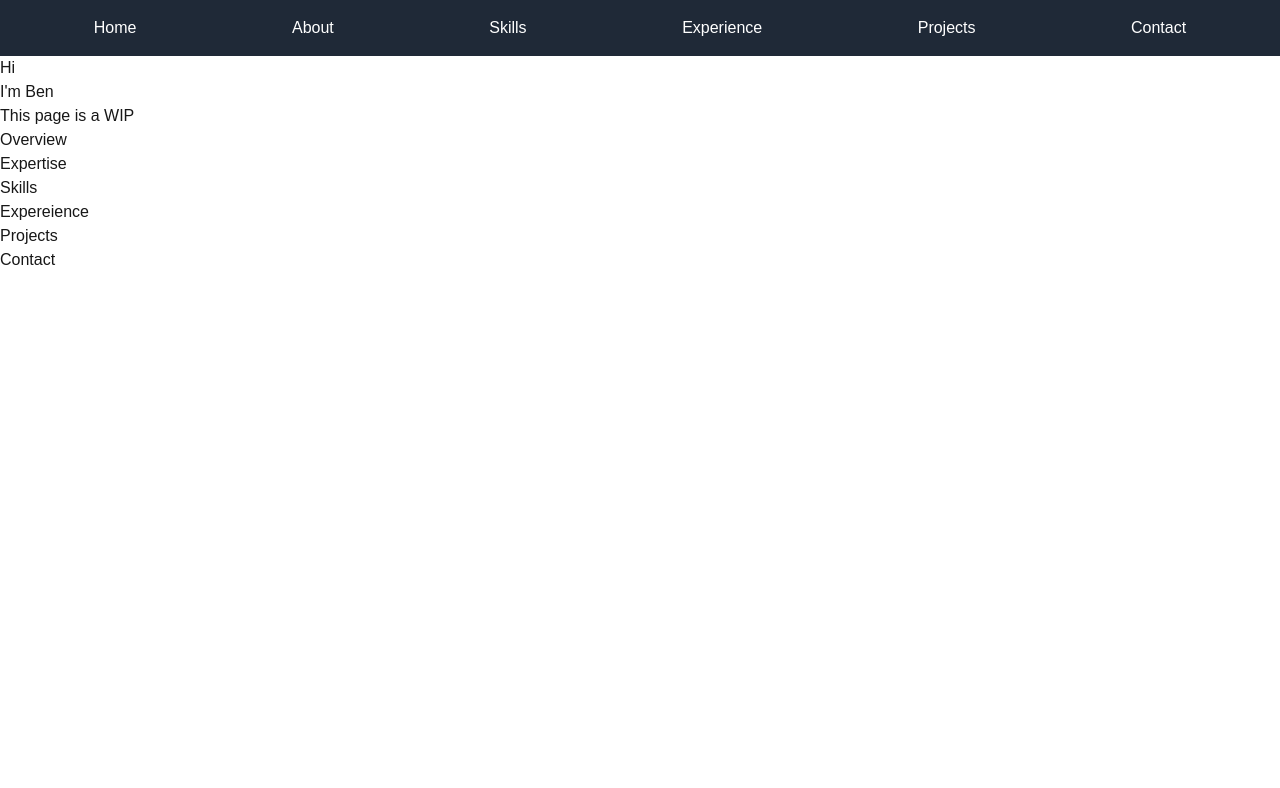
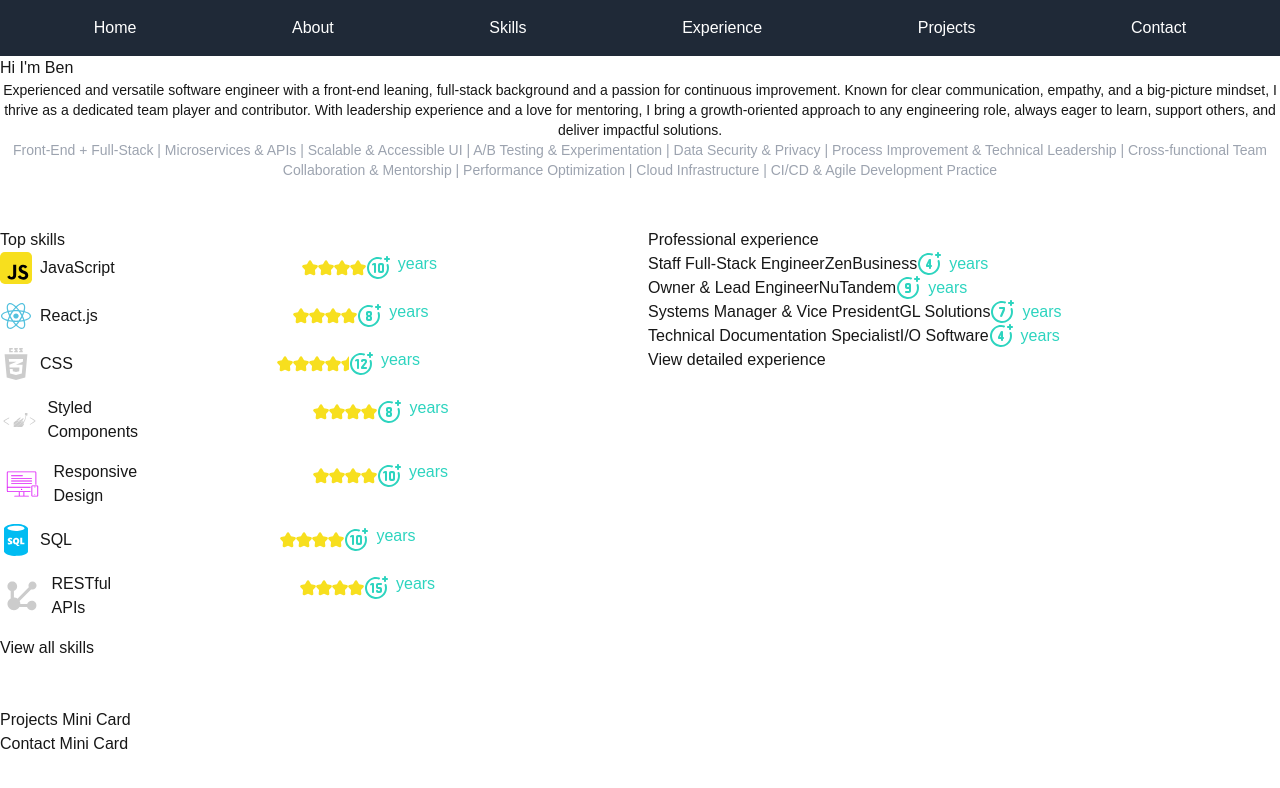
Before and after one commit to bensbits91/portfolio-2025-nextjs-js-tailwind, a Next.js app: page / in a window 1280 px wide. Shown: the top 788 px of the page. Built offline with nearby package versions, Linux system fonts and the light colour scheme.

Commit message:
home page with some summary content, messy; add dayjs; move some funcs to utils

```diff
--- a/app/data.js
+++ b/app/data.js
@@ -11,11 +11,11 @@ export const about = {
 export const expertise = [
    'Front-End + Full-Stack',
    'Microservices & APIs',
-  'Process Improvement & Technical Leadership',
+   'Scalable & Accessible UI',
    'A/B Testing & Experimentation',
    'Data Security & Privacy',
+   'Process Improvement & Technical Leadership',
    'Cross-functional Team Collaboration & Mentorship',
-  'Scalable UI Component Design',
    'Performance Optimization',
    'Cloud Infrastructure',
    'CI/CD & Agile Development Practice'
@@ -925,7 +925,8 @@ export const projects = [
          'My personal website, built with Next.js, Tailwind CSS, React Table... deployed using Vercel...',
       motivation: 'To showcase my skills and experience.',
       images: [],
-    outcome: 'A clean, responsive, and accessible website that showcases my skills and experience.'
+      outcome:
+         'A clean, responsive, and accessible website that showcases my skills and experience.'
    }
 ];
 export const education = [
@@ -949,7 +950,11 @@ export const education = [
       location: 'Redlands, CA',
       startYear: 1996,
       endYear: 2001,
-    awards: ['Endowed Alumni Scholarship', 'Presidential Scholarship', 'Scholar-Athlete']
+      awards: [
+         'Endowed Alumni Scholarship',
+         'Presidential Scholarship',
+         'Scholar-Athlete'
+      ]
    }
 ];
 export const certifications = [
@@ -970,3 +975,6 @@ export const certifications = [
       issueDate: '2012'
    }
 ];
+
+export const getTopSkills = (gte = 7) =>
+   skillsForTable.filter(skill => skill.rating >= gte);
--- a/app/page.js
+++ b/app/page.js
@@ -1,112 +1,107 @@
 import Image from 'next/image';
+import Link from 'next/link';
+import { getTopSkills, about, expertise, experience } from './data';
+import {
+   makeKey,
+   generateStars,
+   generateYearIcon,
+   getYearsAndMonths
+} from './utils';
 
-// const Home = () => {
-//     return (
-//         <div className='grid grid-rows-[20px_1fr_20px] items-center justify-items-center min-h-screen p-8 pb-20 gap-16 sm:p-20 font-[family-name:var(--font-geist-sans)]'>
-//             <main className='flex flex-col gap-8 row-start-2 items-center sm:items-start'>
-//                 <Image
-//                     className='dark:invert'
-//                     src='/next.svg'
-//                     alt='Next.js logo'
-//                     width={180}
-//                     height={38}
-//                     priority
-//                 />
-//                 <ol className='list-inside list-decimal text-sm text-center sm:text-left font-[family-name:var(--font-geist-mono)]'>
-//                     <li className='mb-2'>
-//                         Get started by editing{' '}
-//                         <code className='bg-black/[.05] dark:bg-white/[.06] px-1 py-0.5 rounded font-semibold'>
-//                             app/page.js
-//                         </code>
-//                         .
-//                     </li>
-//                     <li>Save and see your changes instantly.</li>
-//                 </ol>
+// todo: replace flex with grid
+const Home = () => {
+   const SkillItem = ({ item }) => {
+      const { name, icon, rating, years } = item;
+      const key = makeKey(name);
+      return (
+         <li key={key}>
+            <div className='flex'>
+               <div className='flex items-center mb-4'>
+                  {icon && (
+                     <div className='relative flex justify-center mr-2 h-[32px] w-full min-w-[32px]'>
+                        <Image src={icon} alt={name} fill contain='true' />
+                     </div>
+                  )}
+                  <h3>{name}</h3>
+               </div>
+               <div className='relative flex justify-center mr-2 h-[32px] w-full'>
+                  <div className='flex row'>{generateStars(rating)}</div>
+                  <div className='flex row'>{generateYearIcon(years)}</div>
+               </div>
+            </div>
+         </li>
+      );
+   };
+   const ExperienceItem = ({ item }) => {
+      const { role, company, start, end } = item;
+      const key = makeKey(role);
+      const { years, months } = getYearsAndMonths(start, end);
+      const yearsRounded = Math.round(years + months / 12);
+      return (
+         <li key={key}>
+            <div className='flex'>
+               <h3>{role}</h3>
+               <h4>{company}</h4>
+               <div className='flex row'>{generateYearIcon(yearsRounded)}</div>
+            </div>
+         </li>
+      );
+   };
 
-//                 <div className='flex gap-4 items-center flex-col sm:flex-row'>
-//                     <a
-//                         className='rounded-full border border-solid border-transparent transition-colors flex items-center justify-center bg-foreground text-background gap-2 hover:bg-[#383838] dark:hover:bg-[#ccc] text-sm sm:text-base h-10 sm:h-12 px-4 sm:px-5'
-//                         href='https://vercel.com/new?utm_source=create-next-app&utm_medium=appdir-template-tw&utm_campaign=create-next-app'
-//                         target='_blank'
-//                         rel='noopener noreferrer'>
-//                         <Image
-//                             className='dark:invert'
-//                             src='/vercel.svg'
-//                             alt='Vercel logomark'
-//                             width={20}
-//                             height={20}
-//                         />
-//                         Deploy now
-//                     </a>
-//                     <a
-//                         className='rounded-full border border-solid border-black/[.08] dark:border-white/[.145] transition-colors flex items-center justify-center hover:bg-[#f2f2f2] dark:hover:bg-[#1a1a1a] hover:border-transparent text-sm sm:text-base h-10 sm:h-12 px-4 sm:px-5 sm:min-w-44'
-//                         href='https://nextjs.org/docs?utm_source=create-next-app&utm_medium=appdir-template-tw&utm_campaign=create-next-app'
-//                         target='_blank'
-//                         rel='noopener noreferrer'>
-//                         Read our docs
-//                     </a>
-//                 </div>
-//             </main>
-//             <footer className='row-start-3 flex gap-6 flex-wrap items-center justify-center'>
-//                 <a
-//                     className='flex items-center gap-2 hover:underline hover:underline-offset-4'
-//                     href='https://nextjs.org/learn?utm_source=create-next-app&utm_medium=appdir-template-tw&utm_campaign=create-next-app'
-//                     target='_blank'
-//                     rel='noopener noreferrer'>
-//                     <Image
-//                         aria-hidden
-//                         src='/file.svg'
-//                         alt='File icon'
-//                         width={16}
-//                         height={16}
-//                     />
-//                     Learn
-//                 </a>
-//                 <a
-//                     className='flex items-center gap-2 hover:underline hover:underline-offset-4'
-//                     href='https://vercel.com/templates?framework=next.js&utm_source=create-next-app&utm_medium=appdir-template-tw&utm_campaign=create-next-app'
-//                     target='_blank'
-//                     rel='noopener noreferrer'>
-//                     <Image
-//                         aria-hidden
-//                         src='/window.svg'
-//                         alt='Window icon'
-//                         width={16}
-//                         height={16}
-//                     />
-//                     Examples
-//                 </a>
-//                 <a
-//                     className='flex items-center gap-2 hover:underline hover:underline-offset-4'
-//                     href='https://nextjs.org?utm_source=create-next-app&utm_medium=appdir-template-tw&utm_campaign=create-next-app'
-//                     target='_blank'
-//                     rel='noopener noreferrer'>
-//                     <Image
-//                         aria-hidden
-//                         src='/globe.svg'
-//                         alt='Globe icon'
-//                         width={16}
-//                         height={16}
-//                     />
-//                     Go to nextjs.org →
-//                 </a>
-//             </footer>
-//         </div>
-//     );
-// };
+   const HomeCardItem = ({ item, type }) => {
+      switch (type) {
+         case 'skill':
+            return <SkillItem item={item} />;
+         case 'experience':
+            return <ExperienceItem item={item} />;
+         default:
+            return <li key={key}>{name}</li>;
+      }
+   };
 
-const Home = () => (
-  <>
-    <div>Hi</div>
-    <div>I'm Ben</div>
-    <div>This page is a WIP</div>
-    <div>Overview</div>
-    <div>Expertise</div>
-    <div>Skills</div>
-    <div>Expereience</div>
-    <div>Projects</div>
-    <div>Contact</div>
-  </>
-);
+   const HomeCard = ({ items, type, heading, allText, link }) => (
+      <div>
+         <div>{heading}</div>
+         <ul>
+            {items.map(item => {
+               return <HomeCardItem item={item} type={type} />;
+            })}
+         </ul>
+         {allText && (
+            <Link href={link}>
+               <div>{allText}</div>
+            </Link>
+         )}
+      </div>
+   );
+
+   return (
+      <>
+         <div>Hi I'm Ben</div>
+         <p className='text-sm text-center'>{about.overview}</p>
+         <p className='text-sm text-center text-gray-400'>
+            {expertise.join(' | ')}
+         </p>
+         <div className='grid grid-cols-2 gap-4 my-12'>
+            <HomeCard
+               items={getTopSkills(8)}
+               type='skill'
+               heading='Top skills'
+               allText='View all skills'
+               link='/skills'
+            />
+            <HomeCard
+               items={experience}
+               type='experience'
+               heading='Professional experience'
+               allText='View detailed experience'
+               link='/experience'
+            />
+         </div>
+         <div>Projects Mini Card</div>
+         <div>Contact Mini Card</div>
+      </>
+   );
+};
 
 export default Home;
--- a/app/utils.js
+++ b/app/utils.js
@@ -1,6 +1,65 @@
-export const camelToTitle = (str) =>
-  // todo: don't capitalize if "and" or "or"...
-  // todo: Ui Ux -> UI/UX (toUpper, separator='/'
-  str.replace(/([A-Z])/g, ' $1').replace(/^./, (str) => str.toUpperCase());
+import dayjs from 'dayjs';
+// import relativeTime from "dayjs/plugin/relativeTime";
+// dayjs.extend(relativeTime);
+import Image from 'next/image';
 
-export const makeKey = (str) => str.replace(/ /g, '-').toLowerCase();
+export const camelToTitle = str =>
+   // todo: don't capitalize if "and" or "or"...
+   // todo: Ui Ux -> UI/UX (toUpper, separator='/'
+   str.replace(/([A-Z])/g, ' $1').replace(/^./, str => str.toUpperCase());
+
+export const makeKey = str => str.replace(/ /g, '-').toLowerCase();
+
+export const generateStars = rating => {
+   const fullStars = Math.floor(rating / 2);
+   const halfStar = rating % 2 === 1;
+   const stars = [];
+   for (let i = 0; i < fullStars; i++) {
+      stars.push(
+         <Image
+            key={`full-${i}`}
+            src='/star-fill.svg'
+            alt='Star'
+            width={16}
+            height={16}
+         />
+      );
+   }
+
+   if (halfStar) {
+      stars.push(
+         <Image
+            key='half'
+            src='/star-half-fill.svg'
+            alt='Half Star'
+            width={8}
+            height={16}
+         />
+      );
+   }
+
+   return stars;
+};
+
+export const generateYearIcon = years => {
+   return (
+      <div className='flex row'>
+         <Image
+            src={`/yrs-${years}.svg`}
+            alt='number of years icon'
+            width={24}
+            height={24}
+            className='mr-2'
+         />
+         <span className='text-teal-400'>years</span>
+      </div>
+   );
+};
+
+export const getYearsAndMonths = (start, end) => {
+   const startDate = dayjs(start);
+   const endDate = end ? dayjs(end) : dayjs();
+   const years = endDate.diff(startDate, 'year');
+   const months = endDate.diff(startDate, 'month') % 12;
+   return { years, months };
+};
--- a/package.json
+++ b/package.json
@@ -10,6 +10,7 @@
   },
   "dependencies": {
     "@tanstack/react-table": "^8.20.6",
+    "dayjs": "^1.11.13",
     "next": "15.1.6",
     "react": "^19.0.0",
     "react-dom": "^19.0.0"
```
Also changed, not shown: app/skills/page.js (+24 -86 lines), 1 other file (tests, documents, lock files or other folders). Lines whose indentation alone changed are shown as unchanged.
